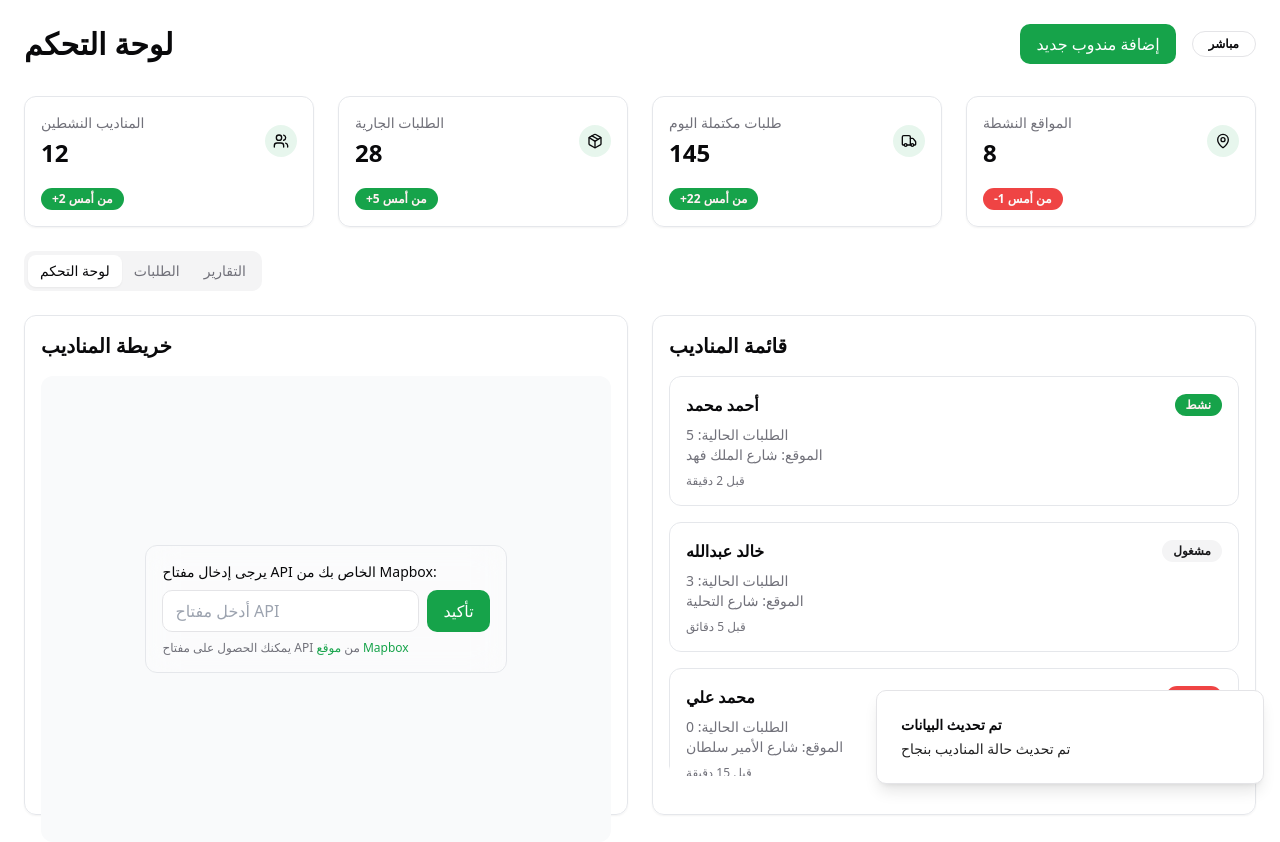
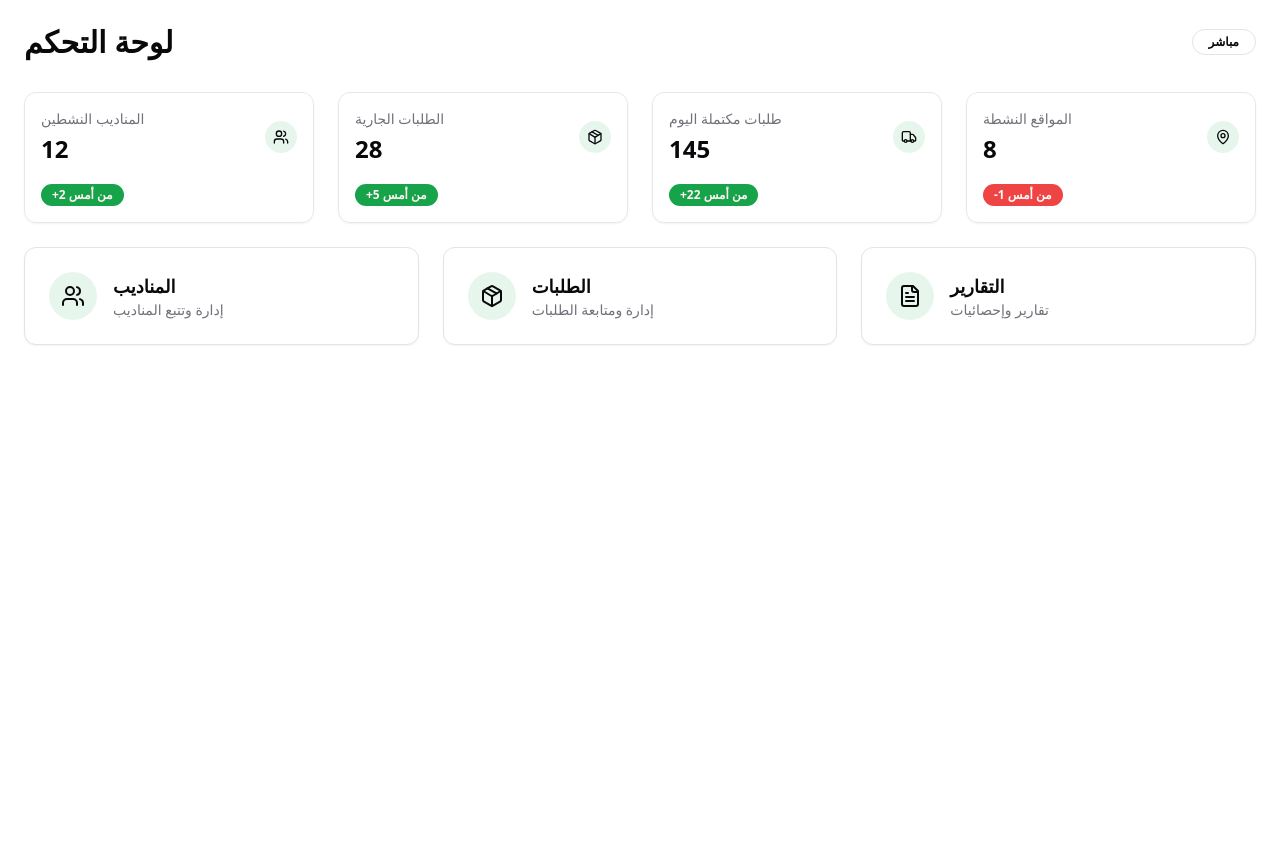
Before and after one commit to abdalrahman-ui/mahran, a React (Vite) app: page / in a window 1280 px wide. After the commit the page ends 800 px from the top, so only its background shows below. Built offline with nearby package versions, Linux system fonts and the light colour scheme.

Commit message:
Improve navigation
Create dedicated pages for each section, allowing direct navigation to each page.

```diff
--- a/src/App.tsx
+++ b/src/App.tsx
@@ -1,9 +1,13 @@
+
 import { Toaster } from "@/components/ui/toaster";
 import { Toaster as Sonner } from "@/components/ui/sonner";
 import { TooltipProvider } from "@/components/ui/tooltip";
 import { QueryClient, QueryClientProvider } from "@tanstack/react-query";
 import { BrowserRouter, Routes, Route } from "react-router-dom";
 import Index from "./pages/Index";
+import Orders from "./pages/Orders";
+import Reports from "./pages/Reports";
+import Agents from "./pages/Agents";
 import NotFound from "./pages/NotFound";
 
 const queryClient = new QueryClient();
@@ -16,7 +20,9 @@ const App = () => (
       <BrowserRouter>
         <Routes>
           <Route path="/" element={<Index />} />
-          {/* ADD ALL CUSTOM ROUTES ABOVE THE CATCH-ALL "*" ROUTE */}
+          <Route path="/orders" element={<Orders />} />
+          <Route path="/reports" element={<Reports />} />
+          <Route path="/agents" element={<Agents />} />
           <Route path="*" element={<NotFound />} />
         </Routes>
       </BrowserRouter>
--- /dev/null
+++ b/src/pages/Agents.tsx
@@ -0,0 +1,35 @@
+
+import { DeliveryList } from "@/components/DeliveryList";
+import { MapComponent } from "@/components/MapComponent";
+import { Button } from "@/components/ui/button";
+import { Card } from "@/components/ui/card";
+import { ArrowRight } from "lucide-react";
+import { Link } from "react-router-dom";
+
+const Agents = () => {
+  return (
+    <div className="min-h-screen p-4 sm:p-6">
+      <div className="flex items-center justify-between mb-6">
+        <h1 className="text-3xl font-bold">المناديب</h1>
+        <Link to="/">
+          <Button variant="outline">
+            <ArrowRight className="ml-2 h-4 w-4" />
+            العودة للرئيسية
+          </Button>
+        </Link>
+      </div>
+      <div className="grid gap-6 lg:grid-cols-2">
+        <Card className="glass-card p-4 h-[500px]">
+          <h2 className="text-xl font-semibold mb-4">خريطة المناديب</h2>
+          <MapComponent />
+        </Card>
+        <Card className="glass-card p-4 h-[500px] overflow-auto">
+          <h2 className="text-xl font-semibold mb-4">قائمة المناديب</h2>
+          <DeliveryList />
+        </Card>
+      </div>
+    </div>
+  );
+};
+
+export default Agents;
--- a/src/pages/Index.tsx
+++ b/src/pages/Index.tsx
@@ -1,138 +1,72 @@
 
-import { useEffect, useState } from 'react';
 import { Card } from "@/components/ui/card";
 import { Badge } from "@/components/ui/badge";
-import { Tabs, TabsContent, TabsList, TabsTrigger } from "@/components/ui/tabs";
 import { useToast } from "@/hooks/use-toast";
-import { MapComponent } from '@/components/MapComponent';
-import { DeliveryList } from '@/components/DeliveryList';
-import { AddDeliveryAgent } from '@/components/AddDeliveryAgent';
-import { OrdersSection } from '@/components/OrdersSection';
-import { ReportsSection } from '@/components/ReportsSection';
-import { MapPin, Package, Truck, Users } from 'lucide-react';
+import { StatsGrid } from '@/components/StatsGrid';
+import { Link } from "react-router-dom";
+import { MapPin, Package, Users, FileText } from 'lucide-react';
 
 const Index = () => {
   const { toast } = useToast();
-  const [loading, setLoading] = useState(true);
-  const [showAddAgent, setShowAddAgent] = useState(false);
-
-  useEffect(() => {
-    setTimeout(() => {
-      setLoading(false);
-      toast({
-        title: "تم تحديث البيانات",
-        description: "تم تحديث حالة المناديب بنجاح",
-      });
-    }, 1000);
-  }, []);
 
   return (
     <div className="min-h-screen p-4 sm:p-6 animate-fade-in">
       <header className="mb-8">
         <div className="flex items-center justify-between mb-4">
           <h1 className="text-3xl font-bold">لوحة التحكم</h1>
-          <div className="flex items-center gap-4">
-            <button
-              onClick={() => setShowAddAgent(!showAddAgent)}
-              className="px-4 py-2 bg-primary text-white rounded-md hover:bg-primary/90"
-            >
-              {showAddAgent ? "إخفاء النموذج" : "إضافة مندوب جديد"}
-            </button>
           <Badge variant="outline" className="px-4 py-1">
             مباشر
           </Badge>
         </div>
-        </div>
       </header>
 
-      {showAddAgent && (
-        <div className="mb-6">
-          <AddDeliveryAgent />
+      <StatsGrid />
+
+      <div className="grid gap-6 md:grid-cols-2 lg:grid-cols-3 mt-6">
+        <Link to="/agents">
+          <Card className="p-6 hover:bg-muted/50 transition-colors cursor-pointer">
+            <div className="flex items-center gap-4">
+              <div className="h-12 w-12 rounded-full bg-primary/10 flex items-center justify-center">
+                <Users className="h-6 w-6" />
               </div>
-      )}
+              <div>
+                <h3 className="text-lg font-semibold">المناديب</h3>
+                <p className="text-sm text-muted-foreground">إدارة وتتبع المناديب</p>
+              </div>
+            </div>
+          </Card>
+        </Link>
 
-      <div className="grid gap-6 md:grid-cols-2 lg:grid-cols-4 mb-6">
-        <StatsCard
-          title="المناديب النشطين"
-          value="12"
-          icon={<Users className="h-4 w-4" />}
-          trend="+2"
-        />
-        <StatsCard
-          title="الطلبات الجارية"
-          value="28"
-          icon={<Package className="h-4 w-4" />}
-          trend="+5"
-        />
-        <StatsCard
-          title="طلبات مكتملة اليوم"
-          value="145"
-          icon={<Truck className="h-4 w-4" />}
-          trend="+22"
-        />
-        <StatsCard
-          title="المواقع النشطة"
-          value="8"
-          icon={<MapPin className="h-4 w-4" />}
-          trend="-1"
-        />
+        <Link to="/orders">
+          <Card className="p-6 hover:bg-muted/50 transition-colors cursor-pointer">
+            <div className="flex items-center gap-4">
+              <div className="h-12 w-12 rounded-full bg-primary/10 flex items-center justify-center">
+                <Package className="h-6 w-6" />
               </div>
+              <div>
+                <h3 className="text-lg font-semibold">الطلبات</h3>
+                <p className="text-sm text-muted-foreground">إدارة ومتابعة الطلبات</p>
+              </div>
+            </div>
+          </Card>
+        </Link>
 
-      <Tabs defaultValue="dashboard" className="w-full">
-        <TabsList className="mb-4">
-          <TabsTrigger value="dashboard">لوحة التحكم</TabsTrigger>
-          <TabsTrigger value="orders">الطلبات</TabsTrigger>
-          <TabsTrigger value="reports">التقارير</TabsTrigger>
-        </TabsList>
-
-        <TabsContent value="dashboard">
-          <div className="grid gap-6 lg:grid-cols-2">
-            <Card className="glass-card p-4 h-[500px]">
-              <h2 className="text-xl font-semibold mb-4">خريطة المناديب</h2>
-              <MapComponent />
+        <Link to="/reports">
+          <Card className="p-6 hover:bg-muted/50 transition-colors cursor-pointer">
+            <div className="flex items-center gap-4">
+              <div className="h-12 w-12 rounded-full bg-primary/10 flex items-center justify-center">
+                <FileText className="h-6 w-6" />
+              </div>
+              <div>
+                <h3 className="text-lg font-semibold">التقارير</h3>
+                <p className="text-sm text-muted-foreground">تقارير وإحصائيات</p>
+              </div>
+            </div>
           </Card>
-
-            <Card className="glass-card p-4 h-[500px] overflow-auto">
-              <h2 className="text-xl font-semibold mb-4">قائمة المناديب</h2>
-              <DeliveryList />
-            </Card>
+        </Link>
       </div>
-        </TabsContent>
-
-        <TabsContent value="orders">
-          <OrdersSection />
-        </TabsContent>
-
-        <TabsContent value="reports">
-          <ReportsSection />
-        </TabsContent>
-      </Tabs>
     </div>
   );
 };
 
-const StatsCard = ({ title, value, icon, trend }: {
-  title: string;
-  value: string;
-  icon: React.ReactNode;
-  trend: string;
-}) => (
-  <Card className="glass-card p-4">
-    <div className="flex items-center justify-between">
-      <div>
-        <p className="text-sm text-muted-foreground">{title}</p>
-        <h3 className="text-2xl font-bold mt-1">{value}</h3>
-      </div>
-      <div className="h-8 w-8 rounded-full bg-primary/10 flex items-center justify-center">
-        {icon}
-      </div>
-    </div>
-    <div className="mt-4">
-      <Badge variant={trend.startsWith('+') ? 'default' : 'destructive'}>
-        {trend} من أمس
-      </Badge>
-    </div>
-  </Card>
-);
-
 export default Index;
--- /dev/null
+++ b/src/pages/Orders.tsx
@@ -0,0 +1,24 @@
+
+import { OrdersSection } from "@/components/OrdersSection";
+import { Button } from "@/components/ui/button";
+import { ArrowRight } from "lucide-react";
+import { Link } from "react-router-dom";
+
+const Orders = () => {
+  return (
+    <div className="min-h-screen p-4 sm:p-6">
+      <div className="flex items-center justify-between mb-6">
+        <h1 className="text-3xl font-bold">الطلبات</h1>
+        <Link to="/">
+          <Button variant="outline">
+            <ArrowRight className="ml-2 h-4 w-4" />
+            العودة للرئيسية
+          </Button>
+        </Link>
+      </div>
+      <OrdersSection />
+    </div>
+  );
+};
+
+export default Orders;
--- /dev/null
+++ b/src/pages/Reports.tsx
@@ -0,0 +1,24 @@
+
+import { ReportsSection } from "@/components/ReportsSection";
+import { Button } from "@/components/ui/button";
+import { ArrowRight } from "lucide-react";
+import { Link } from "react-router-dom";
+
+const Reports = () => {
+  return (
+    <div className="min-h-screen p-4 sm:p-6">
+      <div className="flex items-center justify-between mb-6">
+        <h1 className="text-3xl font-bold">التقارير</h1>
+        <Link to="/">
+          <Button variant="outline">
+            <ArrowRight className="ml-2 h-4 w-4" />
+            العودة للرئيسية
+          </Button>
+        </Link>
+      </div>
+      <ReportsSection />
+    </div>
+  );
+};
+
+export default Reports;
```
Lines whose indentation alone changed are shown as unchanged.
